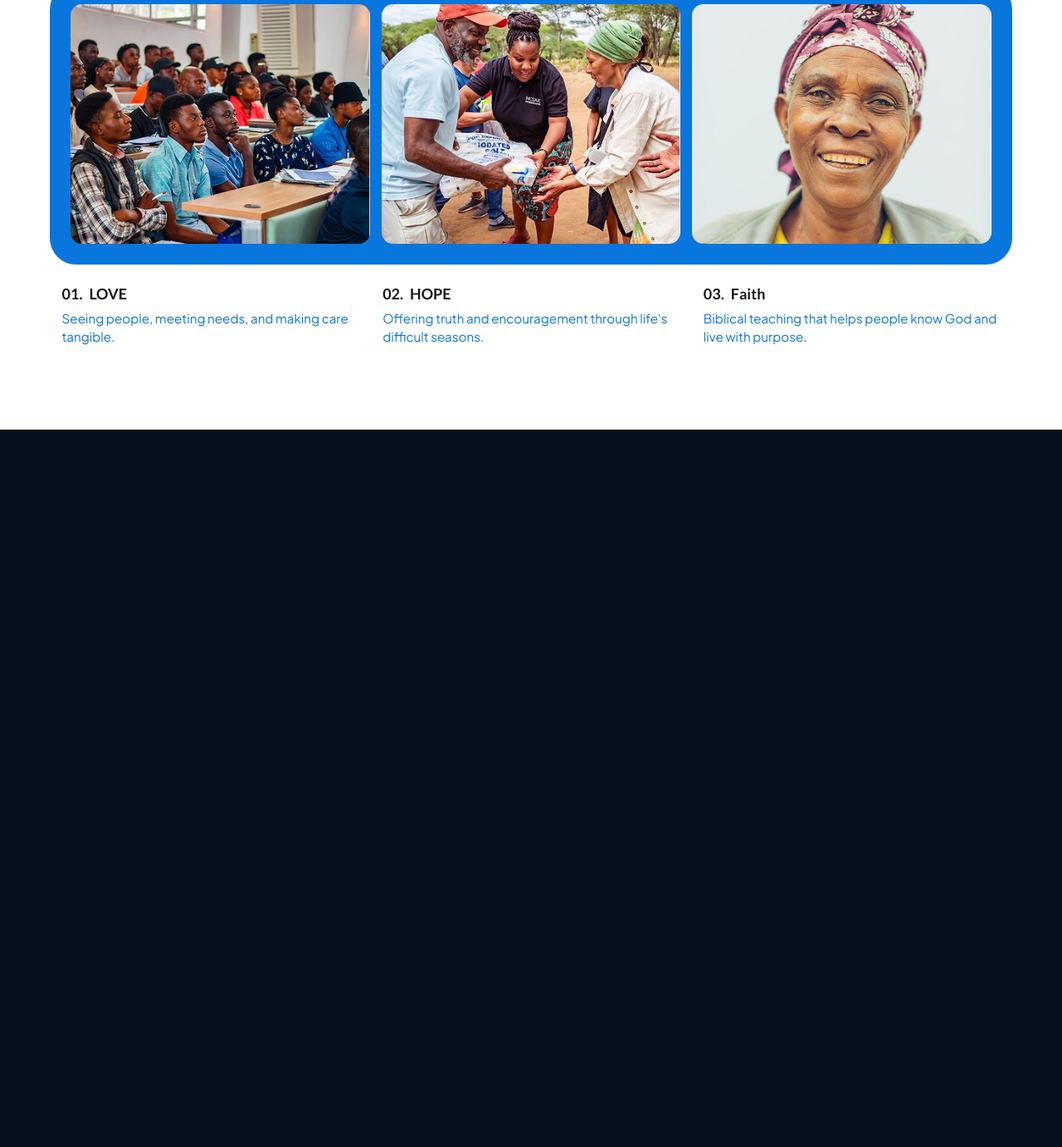
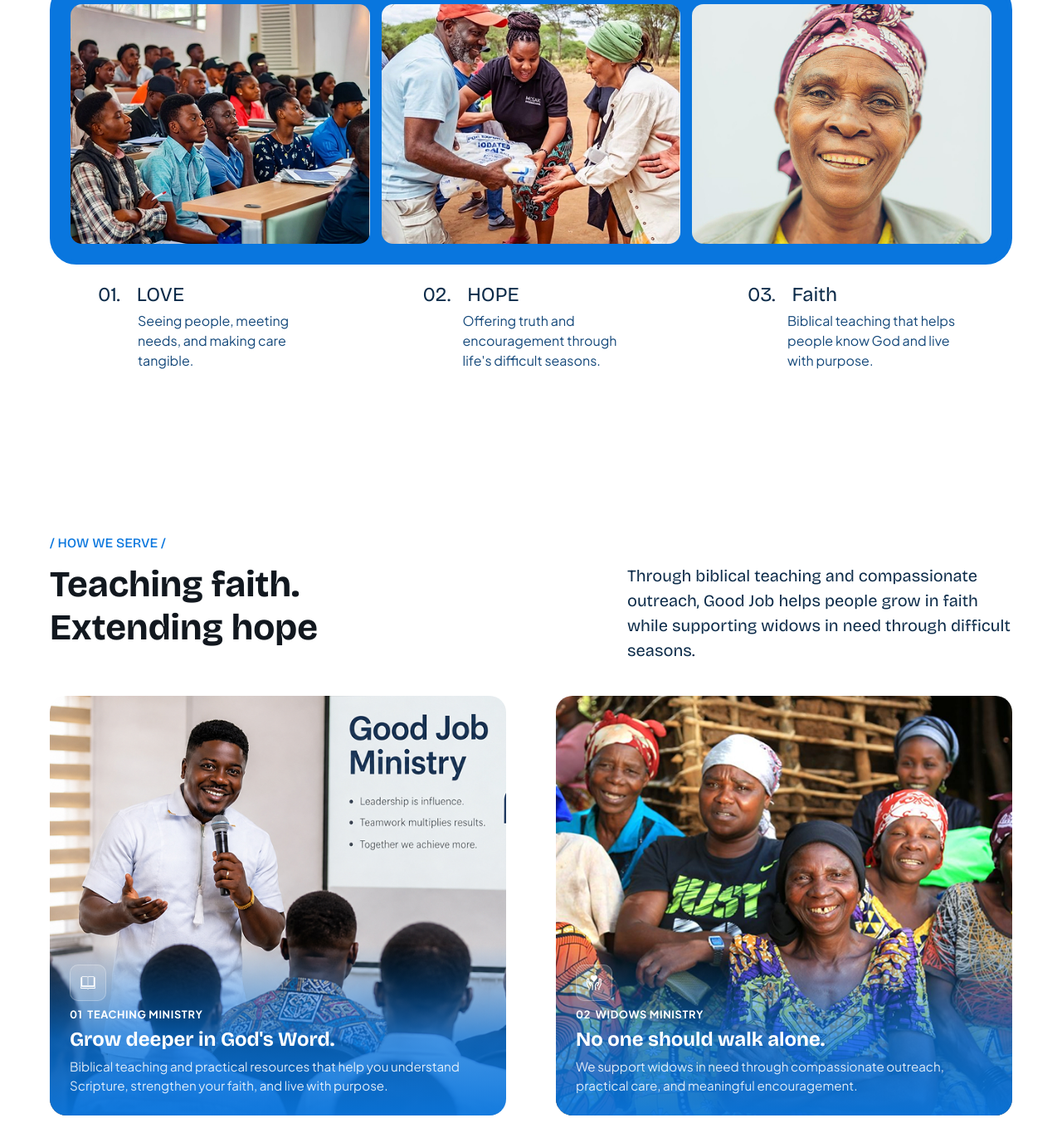
Before and after one commit to Teliose/Good-Job-Ministry, a plain HTML site: page index.html in a window 1280 px wide. Shown: the part 1928-3311 px from the top of the page at 83% size. Before the commit the page ends 2446 px from the top, so only its background shows below. Drawn offline with nearby package versions, Linux system fonts and the light colour scheme.

Commit message:
Making Progress

```diff
--- a/index.html
+++ b/index.html
@@ -205,6 +205,44 @@
                 </div>
             </div>
         </section>
+
+        <section class="serve-section" id="ministries">
+            <div class="serve-header">
+                <div class="serve-header__text">
+                    <p class="eyebrow-label">/ HOW WE SERVE /</p>
+                </div>
+                <div class="serve-header__content">
+                    <h2 class="serve-heading">Teaching faith. Extending hope</h2>
+                    <p class="about-paragraph">Through biblical teaching and compassionate outreach, Good Job helps people grow in faith while supporting widows in need through difficult seasons.</p>
+                </div>
+            </div>
+
+            <div class="serve-cards">
+                <div class="serve-card">
+                    <img src="assets/images/teaching-ministry.jpg" class="serve-card__image" alt="Man teaching in front of a Good Job Ministry presentation slide">
+                    <div class="serve-card__overlay">
+                        <div class="serve-card__icon-badge">
+                            <img src="assets/images/icon-teaching.svg" alt="">
+                        </div>
+                        <p class="serve-card__label">01&nbsp;&nbsp;TEACHING MINISTRY</p>
+                        <h3 class="serve-card__title">Grow deeper in God's Word.</h3>
+                        <p class="serve-card__desc">Biblical teaching and practical resources that help you understand Scripture, strengthen your faith, and live with purpose.</p>
+                    </div>
+                </div>
+
+                <div class="serve-card">
+                    <img src="assets/images/widows-ministry.jpg" class="serve-card__image" alt="Group of women smiling together, representing the Widows Ministry">
+                    <div class="serve-card__overlay">
+                        <div class="serve-card__icon-badge">
+                            <img src="assets/images/icon-widows.svg" alt="">
+                        </div>
+                        <p class="serve-card__label">02&nbsp;&nbsp;WIDOWS MINISTRY</p>
+                        <h3 class="serve-card__title">No one should walk alone.</h3>
+                        <p class="serve-card__desc">We support widows in need through compassionate outreach, practical care, and meaningful encouragement.</p>
+                    </div>
+                </div>
+            </div>
+        </section>
     </main>
 
     <script src="script.js"></script>
--- a/style.css
+++ b/style.css
@@ -594,40 +594,175 @@ body {
 .about-captions {
     display: flex;
     flex-direction: row;
-    gap: 1.25%;
+    gap: 11.25%;
     width: 100%;
     margin-top: 1.5rem;
 }
 
 .about-caption {
-    width: 32.5%;
+    width: 22.5%;
     display: flex;
     flex-direction: column;
 }
 
 .about-caption:first-of-type {
-    margin-left: 1.25%;
+    margin-left: 5%;
 }
 
 .about-caption__title {
+    width: fit-content;
     display: flex;
     flex-direction: row;
     align-items: baseline;
-    gap: 0.5rem;
-    font-weight: 700;
-    color: #12181F;
-    font-size: 1.125rem;
+    gap: 1.25rem;
+    font-weight: 400;
+    color: #0D2C4A;
+    font-size: 1.5rem;
     margin-bottom: 0.5rem;
-    font-family: "Lato", sans-serif;
+    font-family: "Bricolage Grotesque", sans-serif;
+    line-height: 100%;
+    letter-spacing: 0%;
 }
 
 .about-caption__number {
-    color: #12181F;
-    font-weight: 700;
+    color: #0D2C4A;
+    font-weight: 400;
+    width: fit-content;
+    font-family: "Bricolage Grotesque", sans-serif;
+    line-height: 100%;
+    letter-spacing: 0%;
+    font-size: 1.5rem;
 }
 
 .about-caption__text {
-    color: var(--color-brand-blue);
+    color: #15497B;
+    font-size: 1rem;
+    line-height: 1.5;
+    margin: 0 0 0 3rem;
+}
+
+/* How We Serve Section */
+.serve-section {
+    background-color: #FFFFFF;
+    width: 100%;
+    padding: 6.25rem 3.75rem;
+    display: flex;
+    flex-direction: column;
+    gap: 2.5rem;
+}
+
+.serve-header {
+    display: flex;
+    flex-direction: row;
+    align-items: flex-start;
+    flex-wrap: wrap;
+    width: 100%;
+    gap: 1rem;
+}
+
+.serve-header__text {
+    width: 100%;
+}
+
+.serve-header__text>.eyebrow-label {
+    margin: 0;
+    width: fit-content;
+}
+
+.serve-header__content {
+    width: 100%;
+    display: flex;
+    flex-direction: row;
+    justify-content: space-between;
+    align-items: flex-start;
+    /* flex-wrap: wrap; */
+}
+
+.serve-header__content .about-paragraph {
+    width: 40%;
+    /* overrides the shared .about-paragraph's 98% in this specific context */
+}
+
+.serve-heading {
+    width: 37%;
+    color: #12181F;
+    font-weight: 700;
+    line-height: 1.2;
+    font-family: "Bricolage Grotesque", sans-serif;
+    font-size: clamp(1.75rem, 1.2rem + 2vw, 2.75rem);
+    margin: 0;
+}
+
+.serve-cards {
+    display: flex;
+    flex-direction: row;
+    gap: 3.75rem;
+    width: 100%;
+    border-radius: 32px;
+}
+
+.serve-card {
+    position: relative;
+    width: 49%;
+    aspect-ratio: 1 / 0.92;
+    border-radius: 20px;
+    overflow: hidden;
+}
+
+.serve-card__image {
+    width: 100%;
+    height: 100%;
+    object-fit: cover;
+    display: block;
+}
+
+.serve-card__overlay {
+    position: absolute;
+    bottom: 0;
+    left: 0;
+    width: 100%;
+    padding: 1.5rem;
+    display: flex;
+    flex-direction: column;
+    gap: 0.5rem;
+    background: linear-gradient(to top, rgba(9, 118, 222, 0.95) 0%, rgba(9, 118, 222, 0.75) 45%, transparent 100%);
+}
+
+.serve-card__icon-badge {
+    width: 2.75rem;
+    height: 2.75rem;
+    background-color: rgba(255, 255, 255, 0.15);
+    border: 1px solid rgba(255, 255, 255, 0.25);
+    border-radius: 10px;
+    display: flex;
+    justify-content: center;
+    align-items: center;
+}
+
+.serve-card__icon-badge img {
+    width: 45%;
+    height: auto;
+}
+
+.serve-card__label {
+    color: #FFFFFF;
+    font-size: 0.8rem;
+    font-weight: 700;
+    letter-spacing: 0.05em;
+    text-transform: uppercase;
+    margin: 0;
+}
+
+.serve-card__title {
+    color: #FFFFFF;
+    font-weight: 700;
+    font-size: 1.5rem;
+    font-family: "Bricolage Grotesque", sans-serif;
+    margin: 0;
+}
+
+.serve-card__desc {
+    color: rgba(255, 255, 255, 0.85);
     font-size: 0.95rem;
     line-height: 1.5;
     margin: 0;
```
Also changed, not shown: assets/images/icon-teaching.svg (added), assets/images/icon-widows.svg (added), assets/images/teaching-ministry.jpg (added), assets/images/widows-ministry.jpg (added).
